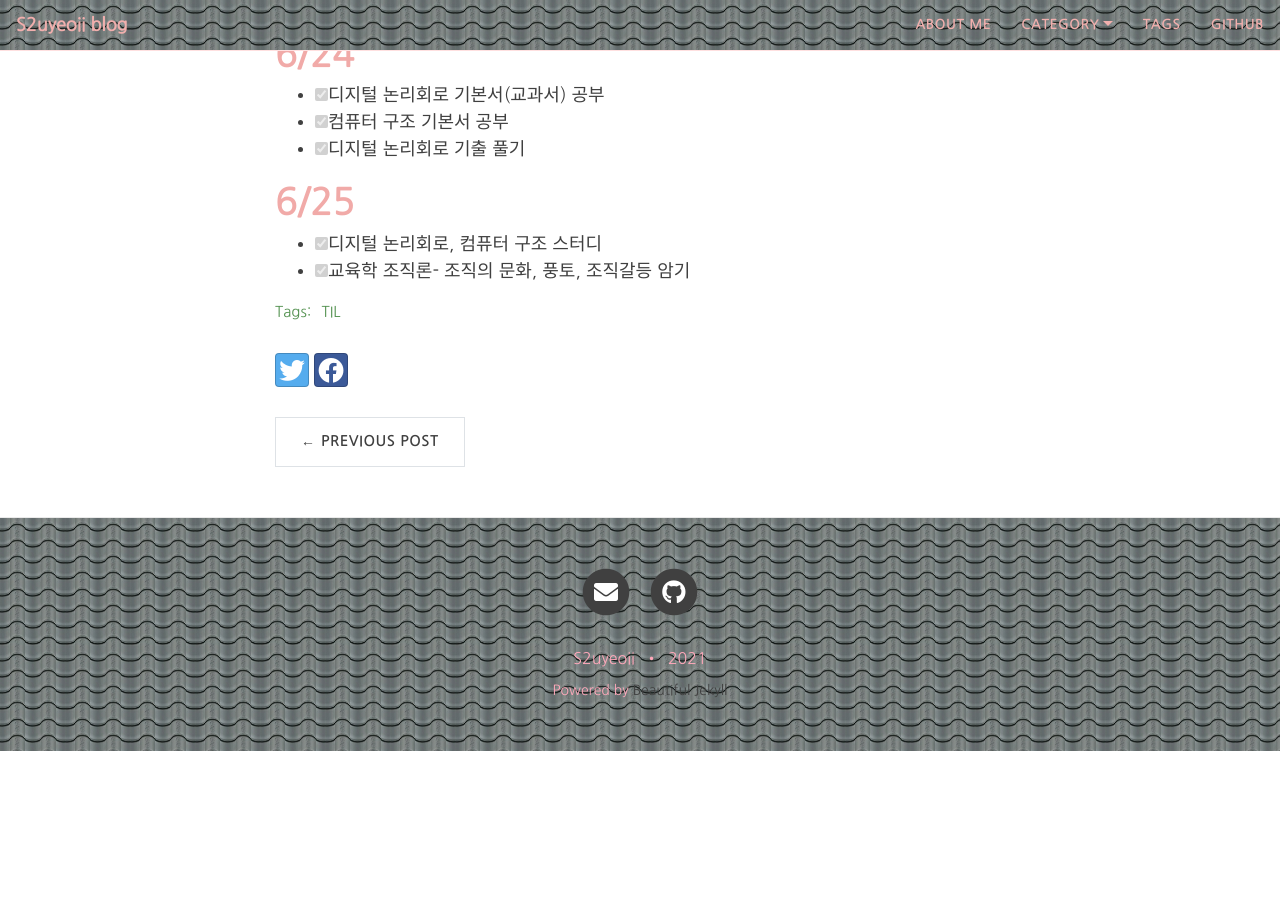
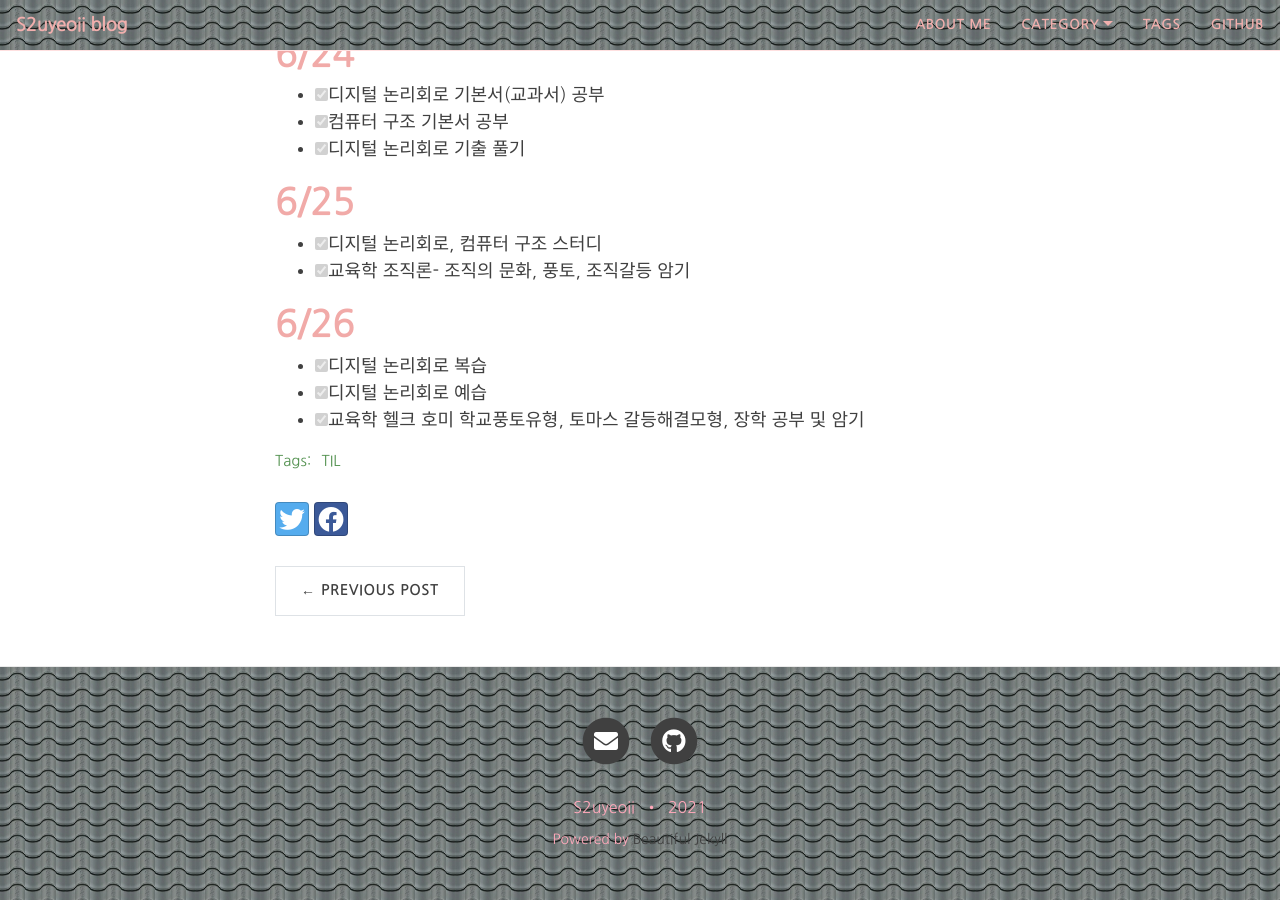
Before and after one commit to yeoneed/yeoneed.github.io, a Jekyll site: the page built from _posts/2021-6-23-TIL-6월4주.md, in a window 1280 px wide and 900 px high, scrolled down 661 px. Built offline with Jekyll 4.4.1, drawn with Linux system fonts in a browser that asks for light colours; nearby versions of some CDN libraries; some web fonts are replaced; before the commit the page ends 1412 px from its top, so only the background shows below that.

Commit message:
Update 2021-6-23-TIL-6월4주.md

```diff
--- a/_posts/2021-6-23-TIL-6월4주.md
+++ b/_posts/2021-6-23-TIL-6월4주.md
@@ -31,3 +31,8 @@ category: [TIL]
 # 6/25
 - [x] 디지털 논리회로, 컴퓨터 구조 스터디
 - [x] 교육학 조직론- 조직의 문화, 풍토, 조직갈등 암기
+
+# 6/26
+- [x] 디지털 논리회로 복습
+- [x] 디지털 논리회로 예습
+- [x] 교육학 헬크 호미 학교풍토유형, 토마스 갈등해결모형, 장학 공부 및 암기
```
